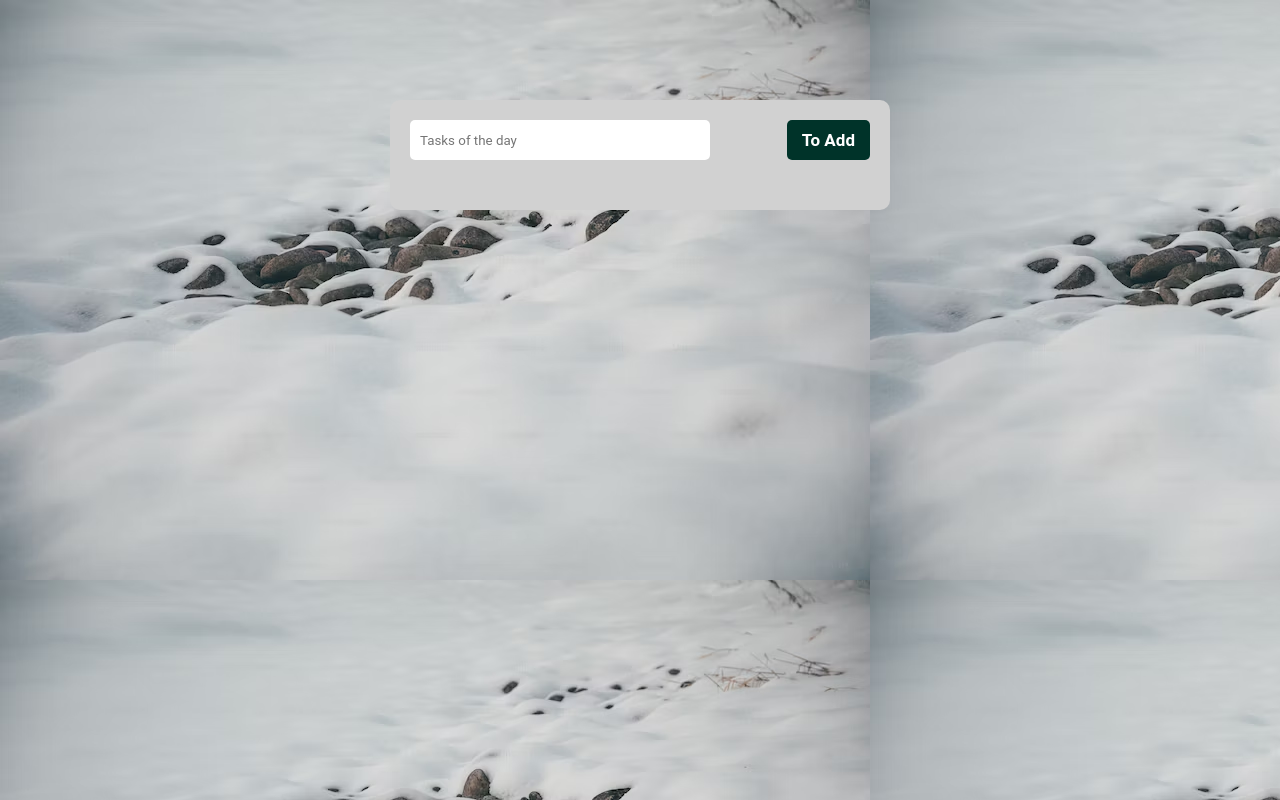
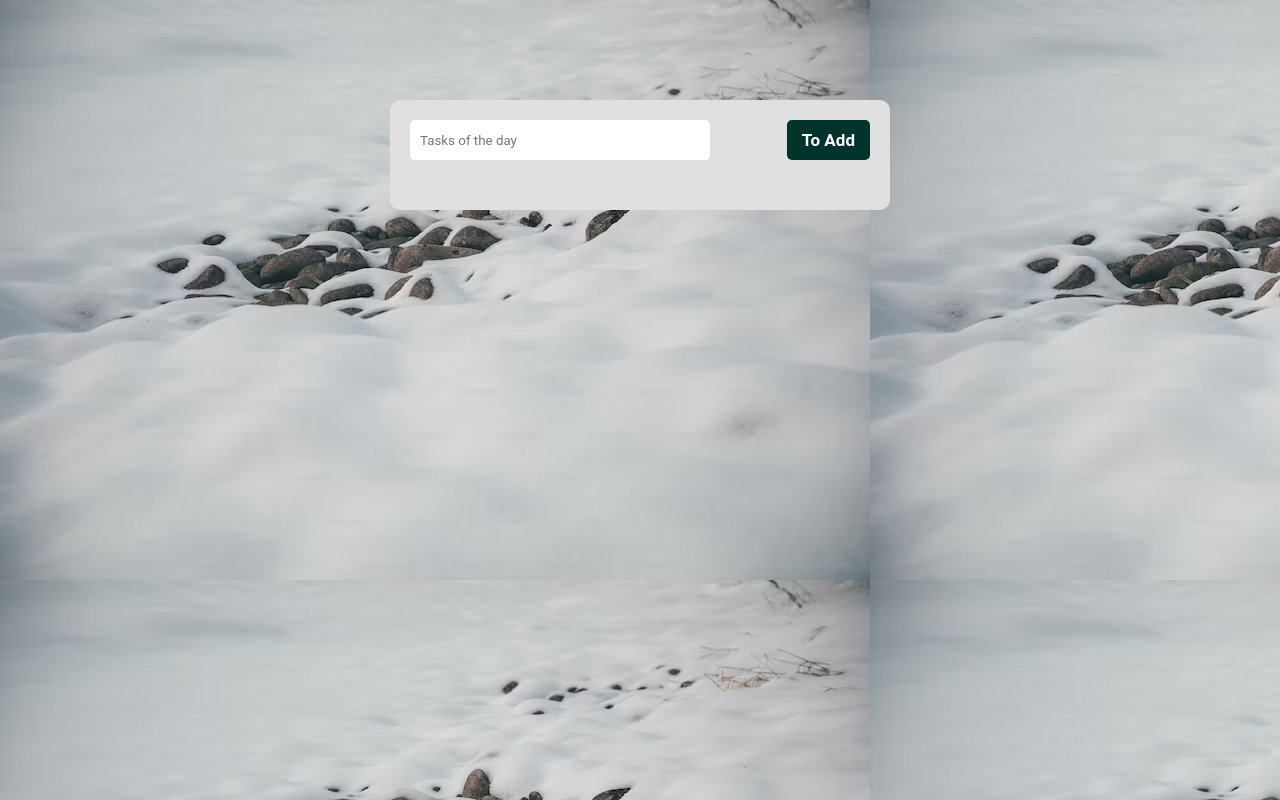
Before and after one commit to emilly-soares/Git-Github-Testes, a plain HTML site: page index.html in a window 1280 px wide. Drawn offline with Linux system fonts and the light colour scheme.

Commit message:
Update style

```diff
--- a/style.css
+++ b/style.css
@@ -11,7 +11,7 @@ body {
 }
 
 .container {
-   background-color: #d1d1d1;
+   background-color: #e0e0e0;
    width: 500px;
    border-radius: 10px;
    padding: 20px;
```
